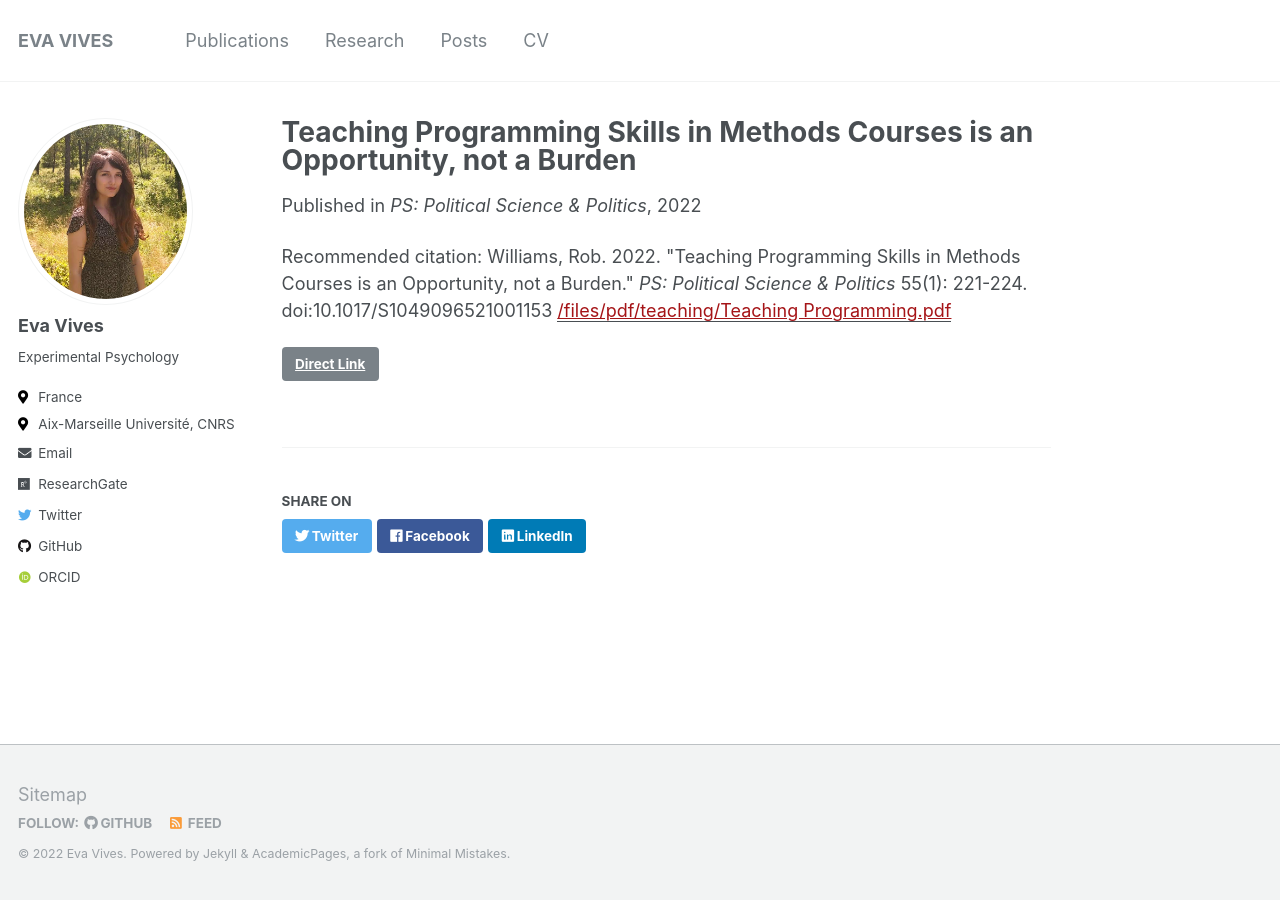
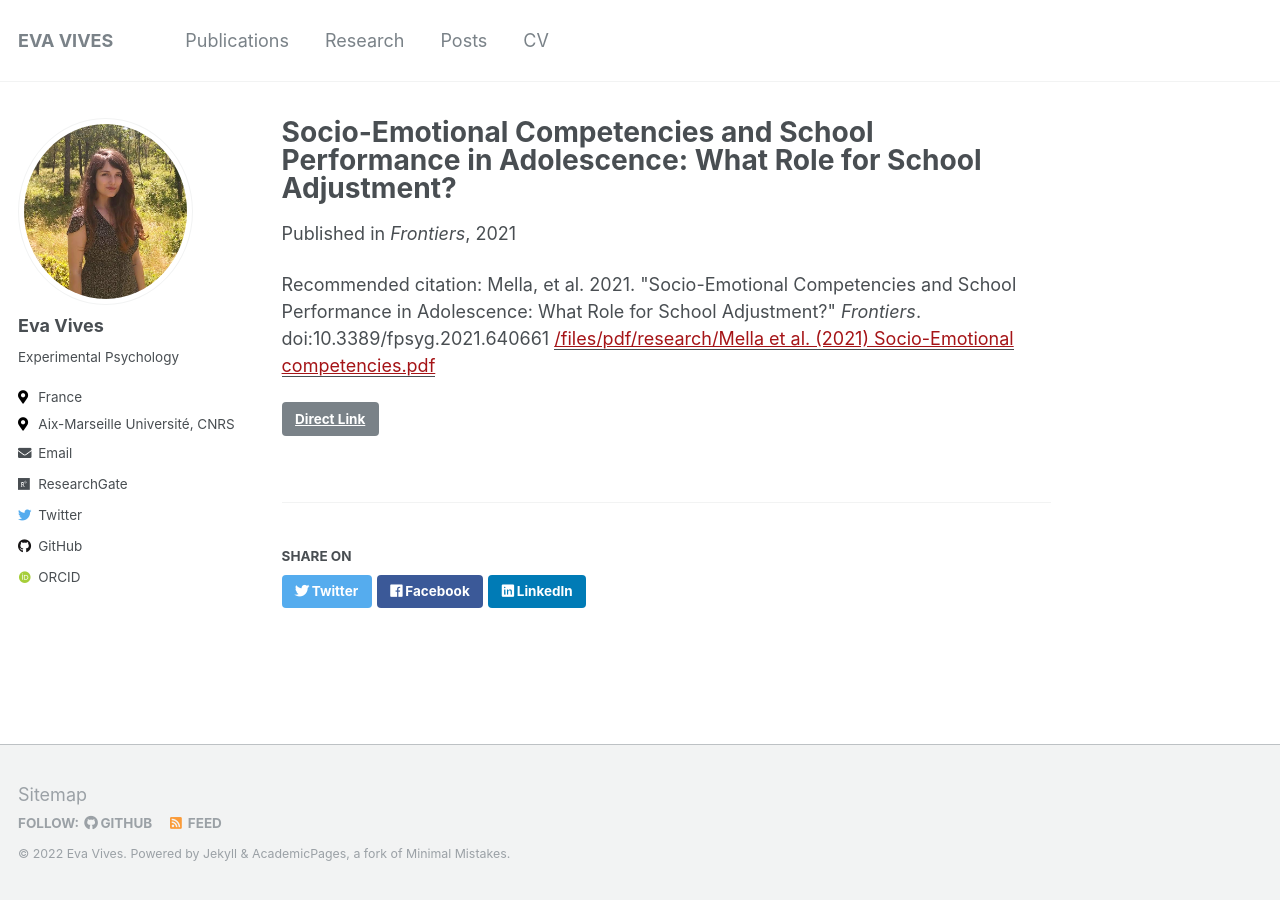
Before and after one commit to Evavives/evavives.github.io, a Jekyll site: the page built from _publications/2022-teaching-programming.md, in a window 1280 px wide. Built offline with Jekyll 4.4.1, drawn with Linux system fonts in a browser that asks for light colours; some web fonts are replaced.

Commit message:
publi nath

```diff
--- a/_publications/2022-teaching-programming.md
+++ b/_publications/2022-teaching-programming.md
@@ -1,10 +1,10 @@
 ---
-title: "Teaching Programming Skills in Methods Courses is an Opportunity, not a Burden"
+title: "Socio-Emotional Competencies and School Performance in Adolescence: What Role for School Adjustment?"
 collection: publications
-permalink: /publication/2022-teaching-programming
-date: 2022-01-01
-venue: 'PS: Political Science & Politics'
-paperurl: '/files/pdf/teaching/Teaching Programming.pdf'
-link: 'https://doi.org/10.1017/S1049096521001153'
-citation: 'Williams, Rob. 2022. &quot;Teaching Programming Skills in Methods Courses is an Opportunity, not a Burden.&quot; <i>PS: Political Science & Politics</i> 55(1): 221-224. doi:10.1017/S1049096521001153'
+permalink: /publication/2022-socio-emo
+date: 2021-09-07
+venue: 'Frontiers'
+paperurl: '/files/pdf/research/Mella et al. (2021) Socio-Emotional competencies.pdf'
+link: 'https://www.frontiersin.org/articles/10.3389/fpsyg.2021.640661/full'
+citation: 'Mella, et al. 2021. &quot;Socio-Emotional Competencies and School Performance in Adolescence: What Role for School Adjustment?&quot; <i>Frontiers</i>. doi:10.3389/fpsyg.2021.640661'
 ---
```
Also changed, not shown: 1 other file.
